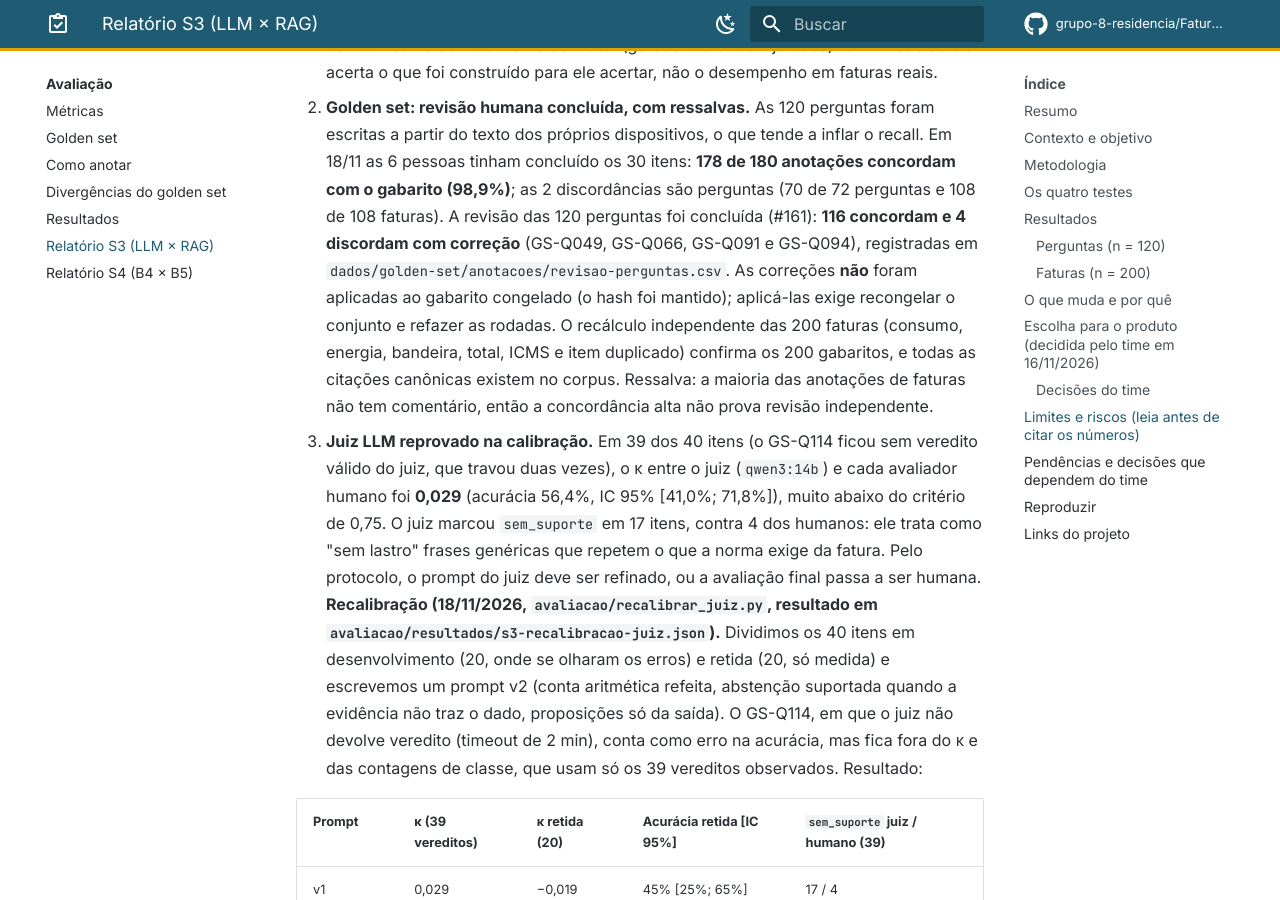
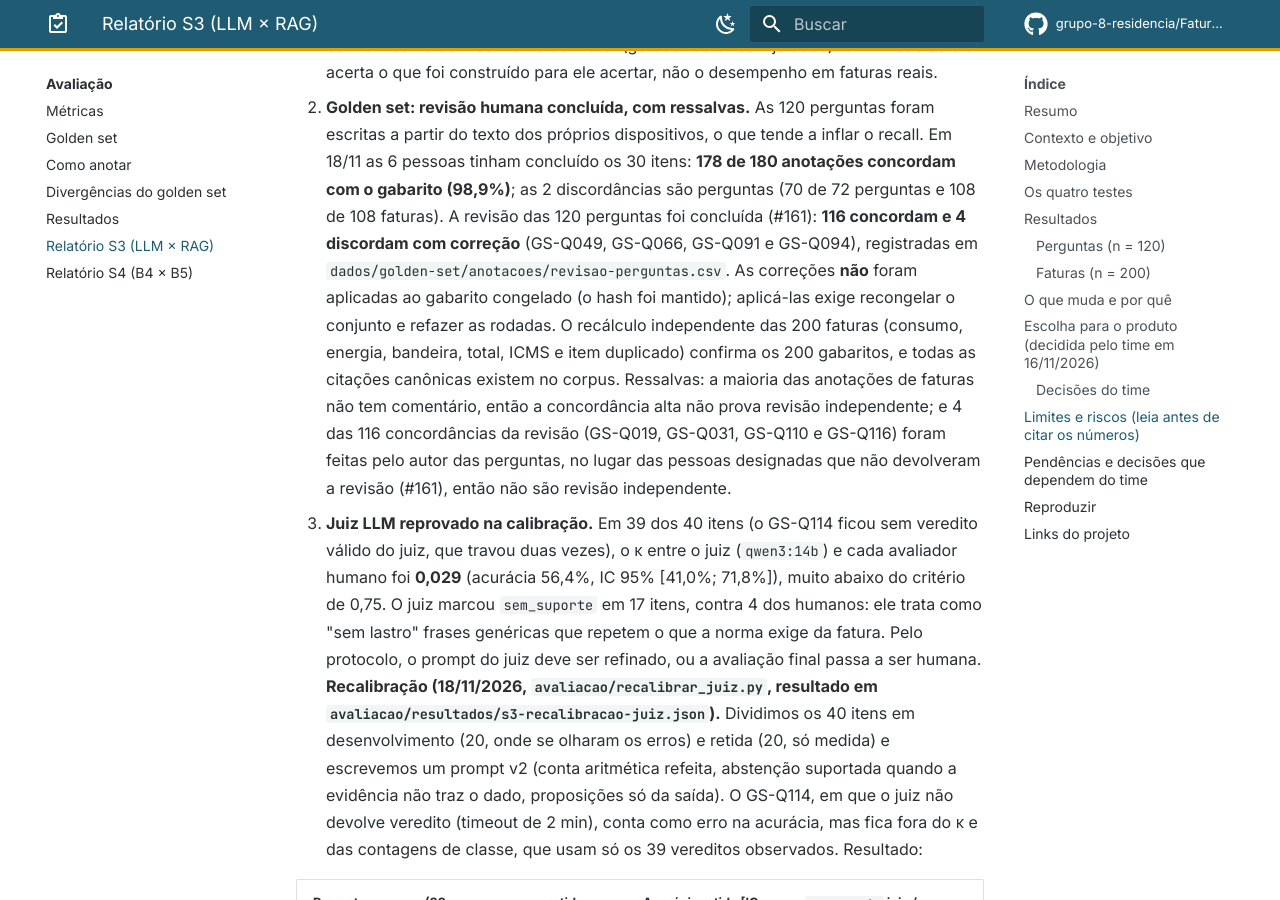
Before and after one commit to grupo-8-residencia/Fatura-Aberta, an MkDocs documentation site: the page built from docs/avaliacao/relatorio-s3-final.md, in a window 1280 px wide and 900 px high, scrolled down 6371 px. Built offline with MkDocs 1.6.1 and Material for MkDocs 9.7.7, drawn with Linux system fonts in a browser that asks for light colours; plug-ins that fetch from the network failed and are left out; comment, search, counter and statistics services are not loaded.

Commit message:
docs(avaliacao): ressalva sobre as 4 revisões feitas pelo autor das perguntas (#33)
Revisão da Maria no #168: GS-Q019, GS-Q031, GS-Q110 e GS-Q116 foram revisadas pelo autor das
perguntas no lugar de quem não devolveu (#161) e não contam como revisão independente.

Co-Authored-By: Claude Opus 5.5 <noreply@anthropic.com>

```diff
--- a/docs/avaliacao/relatorio-s3-final.md
+++ b/docs/avaliacao/relatorio-s3-final.md
@@ -166,8 +166,10 @@ contra o T1: 18 × 11, sem diferença significativa (p = 0,265). O T4 contra o T
    `dados/golden-set/anotacoes/revisao-perguntas.csv`. As correções **não** foram aplicadas ao gabarito
    congelado (o hash foi mantido); aplicá-las exige recongelar o conjunto e refazer as rodadas. O recálculo
    independente das 200 faturas (consumo, energia, bandeira, total, ICMS e item duplicado) confirma os 200
-   gabaritos, e todas as citações canônicas existem no corpus. Ressalva: a maioria das anotações de
-   faturas não tem comentário, então a concordância alta não prova revisão independente.
+   gabaritos, e todas as citações canônicas existem no corpus. Ressalvas: a maioria das anotações de
+   faturas não tem comentário, então a concordância alta não prova revisão independente; e 4 das 116
+   concordâncias da revisão (GS-Q019, GS-Q031, GS-Q110 e GS-Q116) foram feitas pelo autor das perguntas,
+   no lugar das pessoas designadas que não devolveram a revisão (#161), então não são revisão independente.
 3. **Juiz LLM reprovado na calibração.** Em 39 dos 40 itens (o GS-Q114 ficou sem veredito válido do juiz,
    que travou duas vezes), o κ entre o juiz (`qwen3:14b`) e cada avaliador humano foi **0,029** (acurácia
    56,4%, IC 95% [41,0%; 71,8%]), muito abaixo do critério de 0,75. O juiz marcou `sem_suporte` em 17
```
